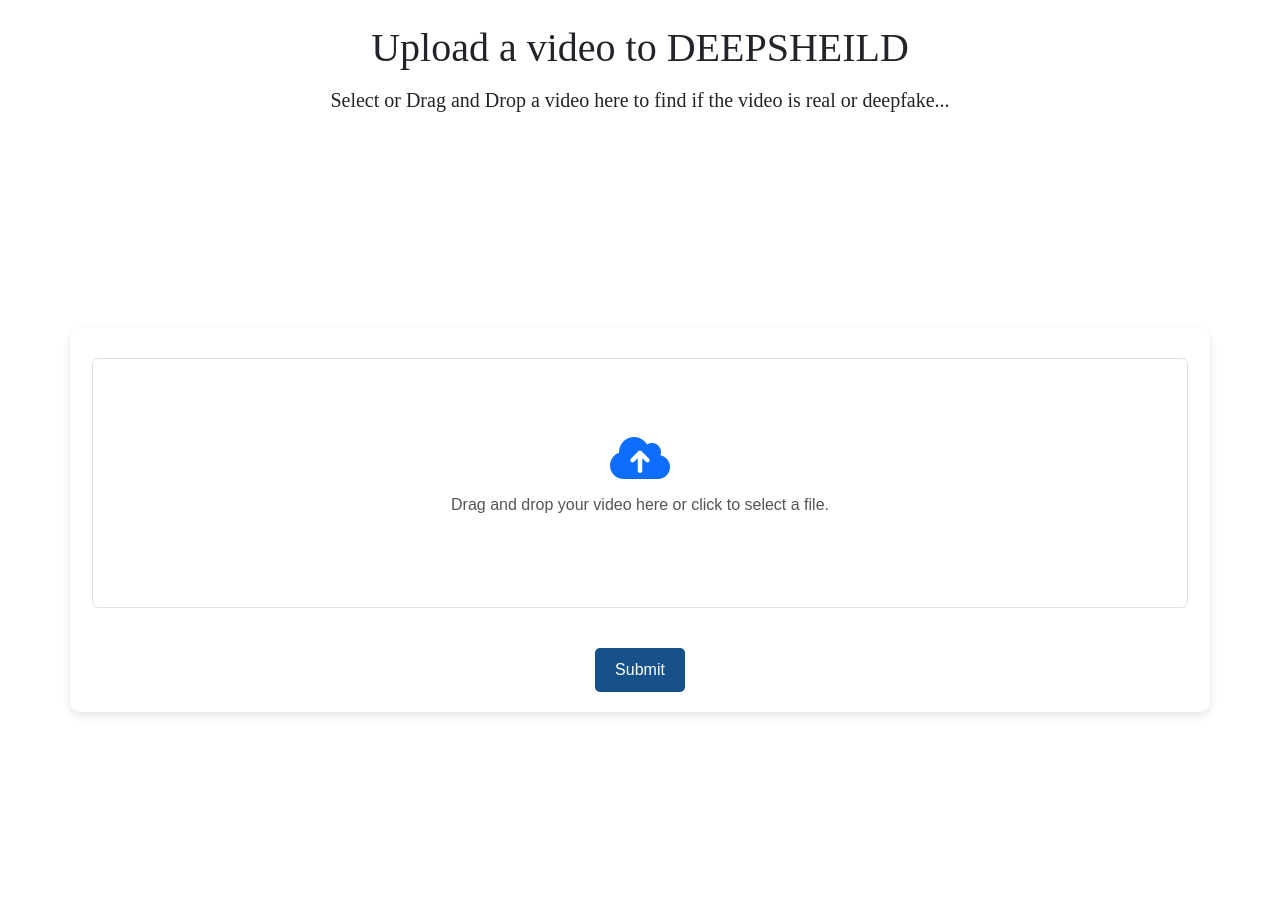
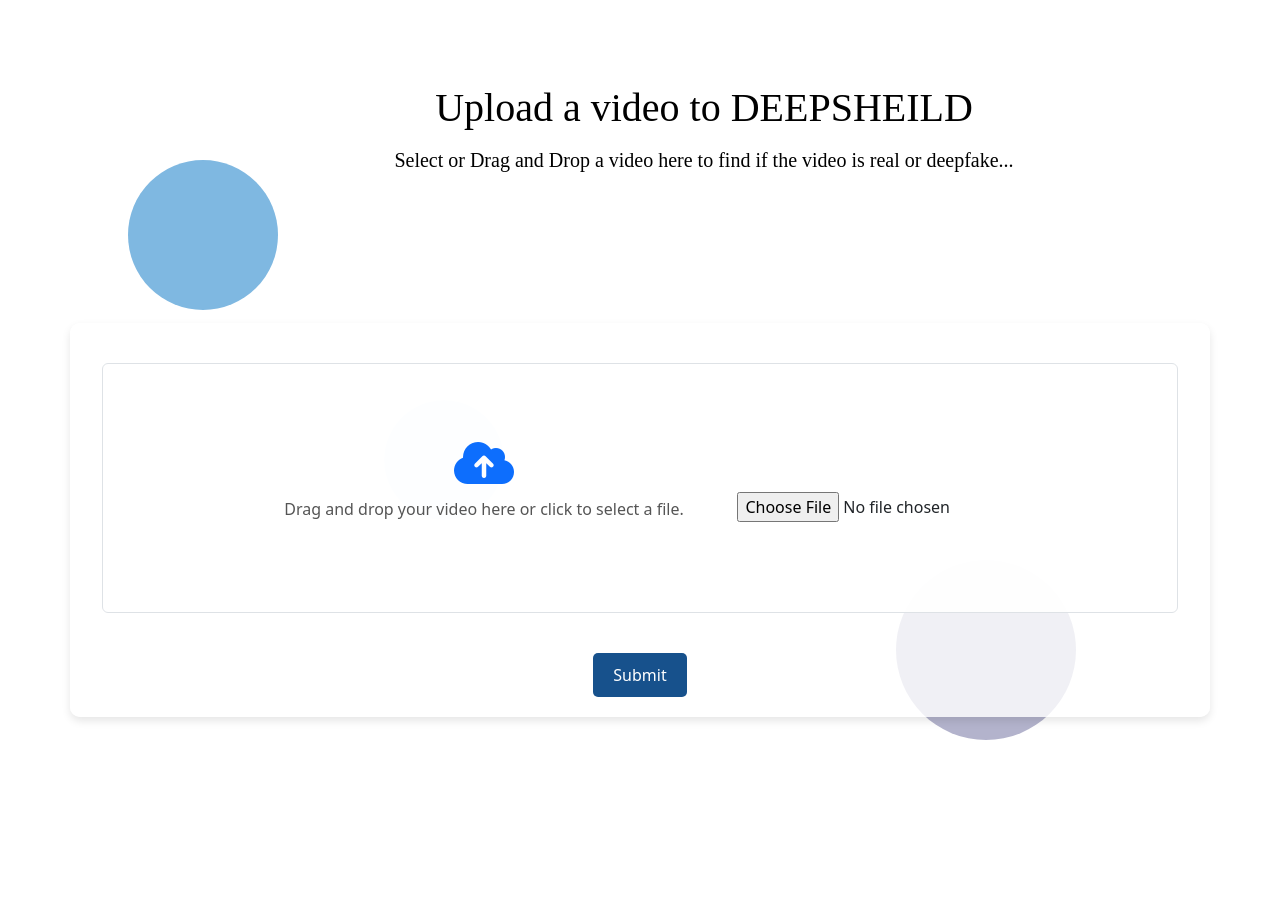
Before and after one commit to jayakrishnagaddam/Deep_Sheild_, a Flask app: page /videodrop in a window 1280 px wide; the page is wider, and only the part inside the window is pictured. Run offline with Flask 3, Linux system fonts and the light colour scheme; some libraries are stand-ins or nearby versions.

Commit message:
Added Dropbox

```diff
--- a/templates/videodrop.html
+++ b/templates/videodrop.html
@@ -7,9 +7,62 @@
     <title>DeepShield</title>
     <link rel="stylesheet" href="https://cdnjs.cloudflare.com/ajax/libs/font-awesome/6.0.0/css/all.min.css">
     <style>
+       body {
+    margin: 0;
+    padding: 0;
+    font-family: 'Arial', sans-serif;
+    background: #f0f0f0; /* Light background color */
+    position: relative; /* Ensure relative positioning for the content to overlay */
+}
+
+.background {
+    position: fixed;
+    top: 0;
+    left: 0;
+    width: 100%;
+    height: 100%;
+    z-index: -1;
+}
+
+.circle {
+    position: absolute;
+    border-radius: 50%;
+    mix-blend-mode: overlay; /* Allow circles to overlay without affecting the content */
+}
+
+.circle1 {
+    width: 150px;
+    height: 150px;
+    background: #7fb8e1; /* Light blue */
+    top: 20%;
+    left: 10%;
+}
+
+.circle2 {
+    width: 120px;
+    height: 120px;
+    background: #a8d0e6; /* Lighter blue */
+    top: 50%;
+    left: 30%;
+}
+
+.circle3 {
+    width: 180px;
+    height: 180px;
+    background: #b3b3cc; /* Light lavender */
+    top: 70%;
+    left: 70%;
+}
+
+/* ... (add more circles or customize as needed) ... */
+#ex{
+    position: relative;
+    left: 5%;
+    top: 60px;
+    color: black;
+}
+
         #name {
-            font-family: 'Arial', sans-serif;
-            background-color:white;
             display: flex;
             align-items: center;
             justify-content: center;
@@ -20,16 +73,16 @@
         .container {
             width: 400px;
             padding: 20px;
-            background-color: #fff;
+            background-color: rgba(255, 255, 255, 0.8);
             border-radius: 10px;
             box-shadow: 0 4px 8px rgba(0, 0, 0, 0.1);
             text-align: center;
         }
-
         #drop-area {
     height: 250px;
-            border: 2px dashed #007bff;
-            border-radius: 10px;
+    background-color: rgba(255, 255, 255, 0.9); /* Light white background */
+    border: 2px dashed #000; /* Black dashed border */
+    border-radius: 20px; /* Increase border radius for a smoother look */
     display: flex;
     justify-content: center;
     align-items: center;
@@ -37,16 +90,16 @@
     transition: border 0.3s;
     position: relative;
     overflow: hidden;
-            margin: 10px; /* Added margin for equal spacing on all sides */
+    margin: 20px; /* Added margin for equal spacing on all sides */
 }
 
-        #drop-area.highlight {
-            border: 2px dashed #0056b3;
+#drop-area div {
+    text-align: center; /* Center-align the content inside the drop area */
 }
 
 #drop-area i {
     font-size: 48px;
-            color: #007bff;
+    color: #007bff; /* Blue color for the cloud icon */
 }
 
 #drop-area p {
@@ -54,28 +107,8 @@
     color: #555;
 }
 
-        #fileElem {
-            display: none;
-        }
 
-        #gallery {
-            margin-top: 20px;
-            display: flex;
-            flex-wrap: wrap;
-            justify-content: center;
-        }
-
-        #gallery video {
-            max-width: 100%;
-            max-height: 150px;
-            margin: 10px;
-            border-radius: 5px;
-            transition: transform 0.2s;
-        }
-
-        #gallery video:hover {
-            transform: scale(1.1);
-        }
+        /* ... (other styles remain the same) ... */
 
         #submitBtn {
             margin-top: 20px;
@@ -87,30 +120,31 @@
             cursor: pointer;
             font-size: 16px;
             transition: background-color 0.3s;
-            pointer-events: none; /* Initially set to none */
+            pointer-events: none;
         }
 
-        #submitBtn.active {
-            pointer-events: auto; /* Enable pointer events when active */
-        }
-
-        #submitBtn:hover {
-            background-color: #0056b3;
-        }
+        /* ... (other styles remain the same) ... */
     </style>
     {%include 'bootstrap.html'%}
 </head>
 
-
 <body>
-    <div class="text-center mt-4">
-        <h1 style="font-family:'Times New Roman', Times, serif;">
-            Upload a video to DEEPSHEILD</h1>
+    <div class="background">
+        <div class="circle circle1"></div>
+        <div class="circle circle2"></div>
+        <div class="circle circle3"></div>
+        <!-- Add more circles or customize as needed -->
+    </div>
+    <div id="ex">
+    <div  class="text-center mt-4">
+        <h1 style="font-family:'Times New Roman', Times, serif;">Upload a video to DEEPSHEILD</h1>
     </div>
     <div class="text-center">
         <h5 class="mt-3" style="font-family:'Times New Roman', Times, serif;">
             Select or Drag and Drop a video here to find if the video is real or deepfake...
-        </h5></div>
+        </h5>
+    </div>
+    </div>
     <div id="name">
         <div class="container">
             <div id="drop-area" class="border rounded">
@@ -118,7 +152,9 @@
                     <i class="fas fa-cloud-upload-alt text-primary"></i>
                     <p>Drag and drop your video here or click to select a file.</p>
                 </div>
+                <div class="mt-4" style="position: relative;left: 5%;top: 3%;">
                 <input type="file" id="fileElem" accept="video/*" />
+                </div>
             </div>
             <div id="gallery"></div>
             <button id="submitBtn" class="active" onclick="submitVideos()">Submit</button>
```
Lines whose indentation alone changed are shown as unchanged.
